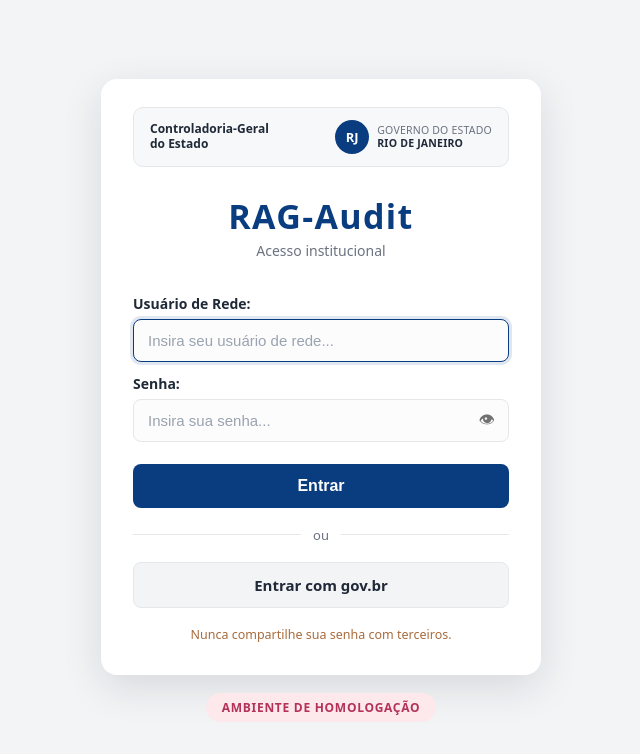
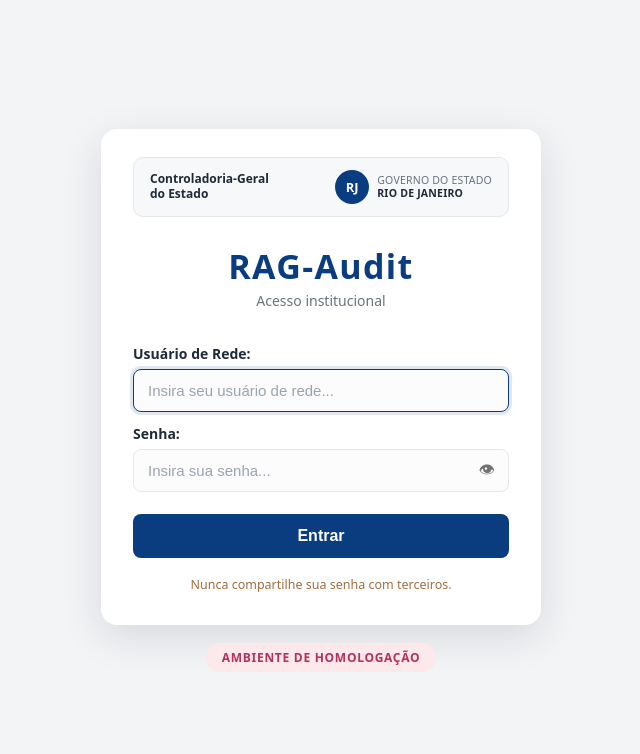
Before and after one commit to Eduardo-Alves20/reconhecimento-facial, a FastAPI app: template app/templates/login.html in a window 1280 px wide. Shown: the top 754 px of the page, without its empty margins (319-959 px from the left). Run offline with FastAPI, Linux system fonts and the light colour scheme; the template is opened without the code that fills it: most values are stand-ins (such as "Sample title", 1, 10 or a date in 2020).

Commit message:
limpeza: remove comentarios verbosos, codigo morto (gov.br) e residuos
- auth_ad, config, main, database: enxuga docstrings e comentarios.
- remove o stub de login gov.br (funcao, contexto, botao e CSS).
- remove modelos do motor antigo (yunet/sface) e a pasta data.oldcode-layout.

```diff
--- a/app/config.py
+++ b/app/config.py
@@ -32,7 +32,6 @@ def _environment_bool(name: str, default: bool) -> bool:
 
 
 def _real_token(value: str) -> str:
-    """Ignora o placeholder do .env.example para o token não parecer configurado."""
     token = value.strip()
     if not token or token.upper().startswith("COLE_AQUI"):
         return ""
@@ -94,20 +93,16 @@ class Settings:
     evidence_max_bytes: int = 10 * 1024 * 1024 * 1024
     evidence_max_item_bytes: int = 25 * 1024 * 1024
     evidence_evict_oldest: bool = True
-    # Login institucional (AD via CGE Environment API).
     ad_api_url: str | None = None
     ad_api_token: str = field(default="", repr=False)
     ad_allowed_groups: tuple[str, ...] = ()
     session_cookie_name: str = "rag_audit_sso"
     allow_basic_fallback: bool = True
-    # Homologação usa certificado autoassinado (CA interna). verify_ssl=False só
-    # para esse cenário; em produção use True (ou aponte ad_ca_cert para a CA).
     ad_verify_ssl: bool = True
     ad_ca_cert: str | None = None
 
     @property
     def ad_login_enabled(self) -> bool:
-        """Login AD está utilizável quando URL e token estão configurados."""
         return bool(self.ad_api_url and self.ad_api_token)
 
     @classmethod
--- a/app/database.py
+++ b/app/database.py
@@ -850,7 +850,6 @@ class Repository:
         ip: str | None,
         now: datetime,
     ) -> None:
-        """Upsert do usuário no login. Preserva status (um bloqueado continua bloqueado)."""
         now_text = utc_iso(now)
         groups_json = json.dumps(groups, ensure_ascii=False)
         with self.connect() as connection:
--- a/app/main.py
+++ b/app/main.py
@@ -103,8 +103,6 @@ def require_camera_key(
 
 
 class LoginRequired(Exception):
-    """Sinaliza que a rota exige login institucional (redireciona para /login)."""
-
     def __init__(self, next_url: str = "/dashboard", reason: str | None = None) -> None:
         self.next_url = next_url
         self.reason = reason
@@ -115,7 +113,6 @@ def _repository(request: Request) -> Repository:
 
 
 def _normalize_username(username: str) -> str:
-    """Chave canônica do usuário: sem domínio e minúscula (joao.silva@x -> joao.silva)."""
     return username.split("@", 1)[0].strip().lower()
 
 
@@ -127,7 +124,6 @@ def _client_ip(request: Request) -> str | None:
 
 
 def _current_session(request: Request) -> tuple[str, list[str]] | None:
-    """(username, grupos) se o cookie de sessão for válido E autorizado; senão None."""
     settings = _settings(request)
     if not settings.ad_login_enabled:
         return None
@@ -166,24 +162,20 @@ def require_admin(
     credentials: HTTPBasicCredentials | None = Depends(http_basic),
 ) -> str:
     settings = _settings(request)
-    # Com login AD configurado, a sessão institucional é a única porta.
     if settings.ad_login_enabled:
         session = _current_session(request)
         if session is None:
             raise LoginRequired(next_url=request.url.path)
         username = session[0]
-        # Lista de bloqueio local: sobrepõe o AD (bloqueado aqui não entra).
         if _repository(request).get_user_status(_normalize_username(username)) == "blocked":
             raise LoginRequired(next_url=request.url.path, reason="blocked")
         return username
-    # Sem AD configurado (ex.: token ainda não cadastrado): HTTP Basic em dev.
     if settings.allow_basic_fallback:
         return _basic_admin(request, credentials)
     raise LoginRequired(next_url=request.url.path)
 
 
 def _safe_next(target: str | None) -> str:
-    """Só aceita caminhos locais, para evitar open redirect."""
     if not target or not target.startswith("/") or target.startswith("//"):
         return "/dashboard"
     return target
@@ -201,15 +193,6 @@ def _set_session_cookie(
         secure=secure,
         path="/",
     )
-
-
-def _govbr_login_url(settings: Settings, next_url: str) -> str | None:
-    """URL do login gov.br. Stub: exige rota de callback própria, incremento futuro.
-
-    Retornar None mantém o botão "Entrar com gov.br" oculto no template até a
-    integração do callback estar pronta, evitando um botão que não funciona.
-    """
-    return None
 
 
 def _friendly_login_error(result: auth_ad.LoginResult) -> str:
@@ -432,7 +415,6 @@ def create_app(settings: Settings | None = None) -> FastAPI:
                 "error": error,
                 "environment": app_settings.environment,
                 "ad_enabled": app_settings.ad_login_enabled,
-                "govbr_url": _govbr_login_url(app_settings, next_url),
             },
             status_code=http_status,
         )
--- a/app/static/dashboard.js
+++ b/app/static/dashboard.js
@@ -269,7 +269,6 @@
     const now = new Date();
     let fromDate = now;
     if (state.activeRange === "all") {
-      // Todo o período: sem início e sem fim, para nada ficar escondido por filtro.
       elements.filterFrom.value = "";
       elements.filterTo.value = "";
       return;
@@ -557,8 +556,6 @@
 
   function syncDashboardUrl(filterParams) {
     const pageParams = new URLSearchParams(filterParams);
-    // "Tudo" é o padrão e não vai para a URL: assim um F5 volta ao estado livre
-    // em vez de congelar o recorte que estava aberto.
     if (state.activeRange && state.activeRange !== "all") {
       pageParams.set("range", state.activeRange);
     }
--- a/app/static/login.css
+++ b/app/static/login.css
@@ -173,36 +173,6 @@ body {
 .btn-primary:hover { background: var(--azul-forte); }
 .btn-primary:focus-visible { outline: 3px solid rgba(10, 61, 128, 0.4); }
 
-.divider {
-  display: flex;
-  align-items: center;
-  text-align: center;
-  color: var(--cinza);
-  font-size: 13px;
-  margin: 18px 0;
-}
-.divider::before, .divider::after {
-  content: "";
-  flex: 1;
-  height: 1px;
-  background: var(--borda);
-}
-.divider span { padding: 0 12px; }
-
-.btn-govbr {
-  display: block;
-  text-align: center;
-  text-decoration: none;
-  background: #f3f4f6;
-  color: var(--texto);
-  border: 1px solid var(--borda);
-  border-radius: 8px;
-  padding: 12px;
-  font-size: 15px;
-  font-weight: 600;
-}
-.btn-govbr:hover { background: #eceef1; }
-
 .warn {
   text-align: center;
   color: #a86b3d;
--- a/app/static/login.js
+++ b/app/static/login.js
@@ -1,4 +1,3 @@
-// Mostrar/ocultar a senha no campo de login (o "olhinho").
 (function () {
   const toggle = document.getElementById("togglePassword");
   const input = document.getElementById("password");
--- a/app/templates/login.html
+++ b/app/templates/login.html
@@ -47,13 +47,6 @@
 
         <button class="btn-primary" type="submit">Entrar</button>
 
-        {% if govbr_url %}
-        <div class="divider"><span>ou</span></div>
-        <a class="btn-govbr" href="{{ govbr_url }}">
-          Entrar com <strong>gov.br</strong>
-        </a>
-        {% endif %}
-
         <p class="warn">Nunca compartilhe sua senha com terceiros.</p>
       </form>
     </section>
```
Also changed, not shown: app/auth_ad.py (+6 -24 lines).
